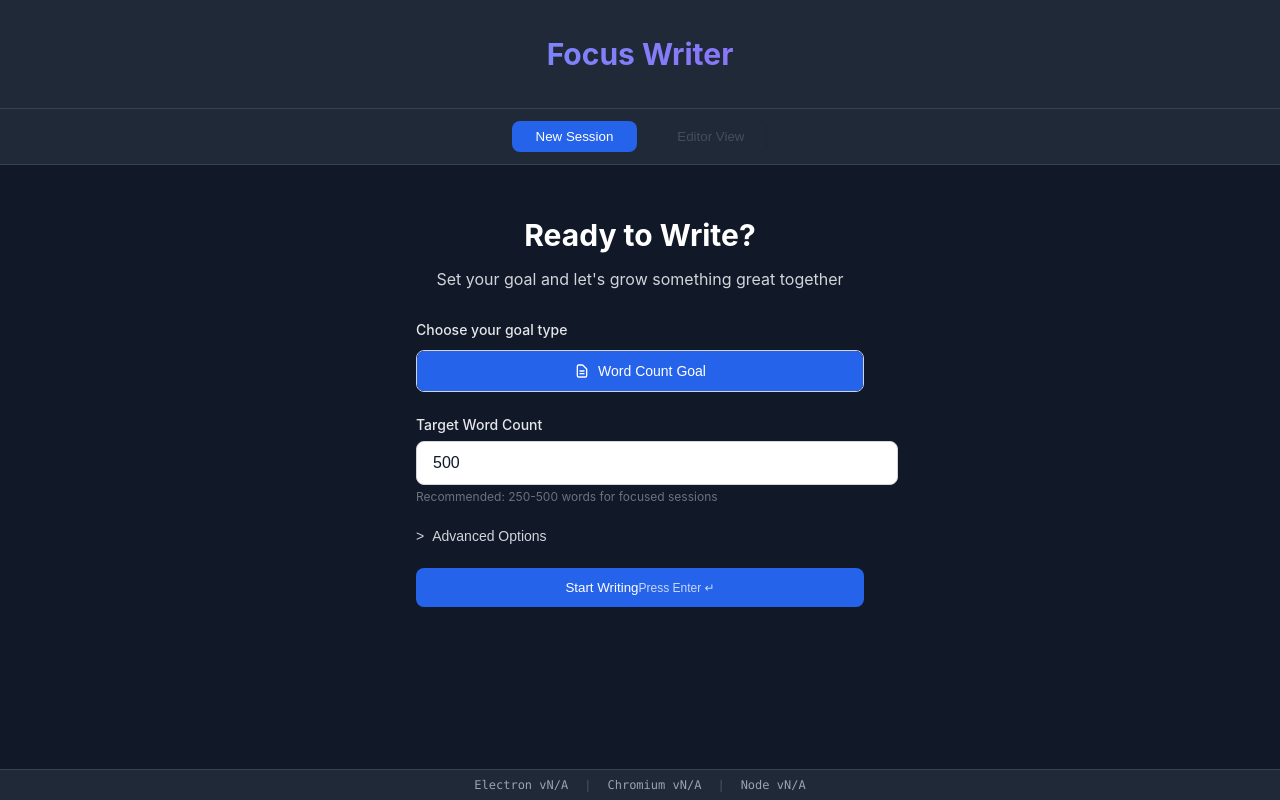
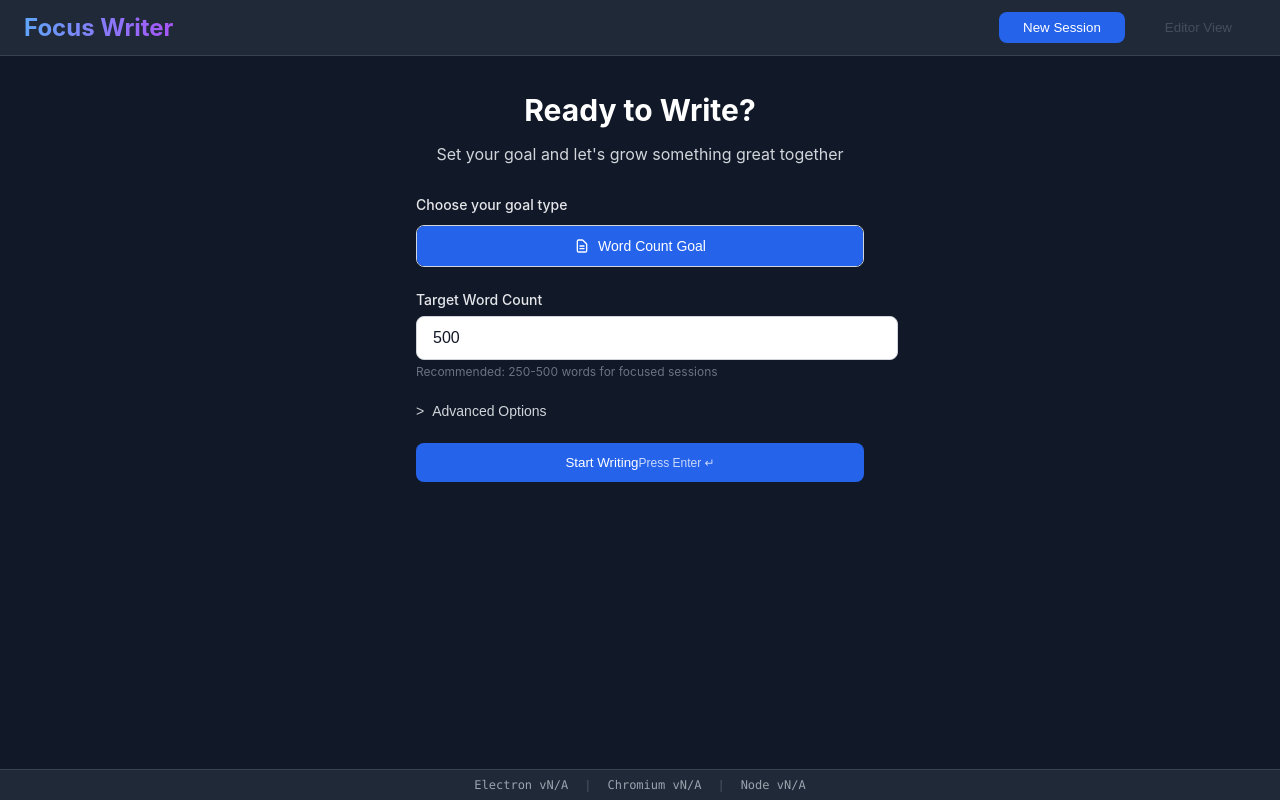
Before and after one commit to JoWilks25/Typing-Focus-App, a React (Vite) app: page / in a window 1280 px wide. Built offline with nearby package versions, Linux system fonts and the light colour scheme.

Commit message:
massive ui resizing/cleanup

```diff
--- a/src/main/index.ts
+++ b/src/main/index.ts
@@ -10,8 +10,8 @@ let mainWindow: BrowserWindow | null = null;
 function createWindow(): void {
   // Create the browser window (1280x800, min 1024x768)
   mainWindow = new BrowserWindow({
-    width: 1280,
-    height: 800,
+    width: 1920,
+    height: 1080,
     minWidth: 1024,
     minHeight: 768,
     show: false,
--- a/src/renderer/src/App.module.css
+++ b/src/renderer/src/App.module.css
@@ -5,27 +5,6 @@
   min-height: 100vh;
   background-color: #111827; /* gray-900 */
   color: #f3f4f6; /* gray-100 */
-}
-
-.header {
-  background-color: #1f2937; /* gray-800 */
-  border-bottom: 1px solid #374151; /* gray-700 */
-  padding: 1rem 1.5rem;
-}
-
-.header-content {
-  max-width: 80rem; /* max-w-7xl */
-  margin: 0 auto;
-}
-
-.app-title {
-  font-size: 1.875rem; /* text-3xl */
-  font-weight: 700; /* font-bold */
-  text-align: center;
-  background: linear-gradient(to right, #60a5fa, #a855f7); /* from-blue-400 to-purple-500 */
-  background-clip: text;
-  -webkit-background-clip: text;
-  color: transparent;
 }
 
 .navigation {
@@ -38,7 +17,24 @@
   max-width: 80rem; /* max-w-7xl */
   margin: 0 auto;
   display: flex;
-  justify-content: center;
+  justify-content: space-between; /* Changed from center to space-between */
+  align-items: center; /* Add vertical centering */
+  gap: 1rem;
+}
+
+.app-title {
+  font-size: 1.5rem; /* Reduced from 1.875rem to fit better in nav */
+  font-weight: 700; /* font-bold */
+  text-align: left; /* Changed from center to left */
+  background: linear-gradient(to right, #60a5fa, #a855f7); /* from-blue-400 to-purple-500 */
+  background-clip: text;
+  -webkit-background-clip: text;
+  color: transparent;
+  margin: 0; /* Remove default margin */
+}
+
+.nav-buttons {
+  display: flex;
   gap: 1rem;
 }
 
@@ -79,7 +75,7 @@
 .main-content {
   max-width: 80rem; /* max-w-7xl */
   margin: 0 auto;
-  padding: 2rem 1.5rem;
+  padding: 1rem;
 }
 
 .footer {
--- a/src/renderer/src/App.tsx
+++ b/src/renderer/src/App.tsx
@@ -22,31 +22,16 @@ function AppContent(): React.JSX.Element {
 
   return (
     <div className={styles['app-container']}>
-      {/* Header */}
-      <header className={styles['header']}>
-        <div className={styles['header-content']}>
+      {/* Navigation with integrated title */}
+      <nav className={styles['navigation']}>
+        <div className={styles['nav-content']}>
+          {/* Title on the left */}
           <h1 className={styles['app-title']}>
             Focus Writer
           </h1>
-        </div>
-      </header>
 
-      {/* Navigation */}
-      <nav className={styles['navigation']}>
-        <div className={styles['nav-content']}>
-          {/* <button
-            onClick={() => !isInActiveEditorSession && handleViewChange('dashboard')}
-            disabled={isInActiveEditorSession}
-            className={`${styles['nav-button']} ${isInActiveEditorSession
-              ? styles['nav-button-disabled']
-              : currentView === 'dashboard'
-                ? styles['nav-button-active']
-                : styles['nav-button-inactive']
-              }`}
-            title={isInActiveEditorSession ? 'Finish your session to access dashboard' : 'Dashboard View'}
-          >
-            Dashboard View
-          </button> */}
+          {/* Navigation buttons on the right */}
+          <div className={styles['nav-buttons']}>
             <button
               onClick={() => !isInActiveEditorSession && handleViewChange('session-setup')}
               disabled={isInActiveEditorSession}
@@ -73,6 +58,7 @@ function AppContent(): React.JSX.Element {
             >
               Editor View
             </button>
+          </div>
         </div>
       </nav>
 
--- a/src/renderer/src/components/Animation/TreeAnimation.module.css
+++ b/src/renderer/src/components/Animation/TreeAnimation.module.css
@@ -7,7 +7,7 @@
   align-items: center;
   justify-content: center;
   height: 100%;
-  min-height: 300px;
+  min-height: 250px;
   padding: 1rem;
   background-color: #1f2937; /* bg-gray-800 */
   border-radius: 0.5rem;
@@ -20,7 +20,7 @@
   justify-content: center;
   width: 100%;
   height: 100%;
-  min-height: 300px;
+  min-height: 250px;
   flex: 1;
 }
 
@@ -47,7 +47,7 @@
 
 @media (min-width: 1200px) {
   .tree-container {
-    min-height: 400px;
+    min-height: 300px;
   }
 
   .tree-animation {
--- a/src/renderer/src/components/Animation/TreeAnimation.tsx
+++ b/src/renderer/src/components/Animation/TreeAnimation.tsx
@@ -111,8 +111,8 @@ export const TreeAnimation = ({ progress, isActive, playFullAnimation = false, s
                             loop={false} // Never loop - we control playback manually
                             autoplay={playFullAnimation} // Autoplay only for full animation mode
                             style={{
-                                width: '300px',
-                                height: '300px',
+                                width: '150px',
+                                height: '150px',
                                 minWidth: '250px',
                                 minHeight: '250px'
                             }}
--- a/src/renderer/src/components/Session/SessionSummary.module.css
+++ b/src/renderer/src/components/Session/SessionSummary.module.css
@@ -2,16 +2,16 @@
 /* Purpose: Session summary display styling */
 
 .summary-container {
-  max-width: 32rem; /* max-w-lg */
+  max-width: 48rem; /* Increased from 32rem to 48rem (768px) */
   margin: 0 auto;
   background-color: #1f2937; /* bg-gray-800 */
   border-radius: 0.75rem;
-  padding: 2rem;
+  padding: 0.5rem 2rem;
   box-shadow: 0 10px 25px -5px rgba(0, 0, 0, 0.1);
 }
 
 .header {
-  margin-bottom: 2rem;
+  margin-bottom: 1rem;
   text-align: center;
 }
 
@@ -148,3 +148,45 @@
 .action-button-secondary:hover {
   background-color: #4b5563; /* hover:bg-gray-600 */
 }
+
+/* Add a new container for the two-column layout */
+.content-layout {
+  display: flex;
+  gap: 2rem;
+  margin-bottom: 2rem;
+  align-items: flex-start;
+}
+
+.tree-section {
+  flex: 1;
+  text-align: center;
+}
+
+.tree-container {
+  display: flex;
+  justify-content: center;
+  align-items: center;
+  margin-bottom: 1rem;
+  min-height: 200px;
+}
+
+.stats-section {
+  flex: 1;
+  display: flex;
+  flex-direction: column;
+}
+
+.stats-grid {
+  display: flex;
+  flex-direction: column;
+  gap: 1rem;
+  margin-bottom: 0;
+}
+
+.stat-card {
+  background-color: #374151; /* bg-gray-700 */
+  border-radius: 0.5rem;
+  padding: 1rem;
+  text-align: center;
+  min-width: 200px;
+}
--- a/src/renderer/src/components/Session/SessionSummary.tsx
+++ b/src/renderer/src/components/Session/SessionSummary.tsx
@@ -163,16 +163,42 @@ export function SessionSummary(): React.JSX.Element {
                     }
                 </p>
             </div>
+            {/* Progress Bar */}
+            {/* <div className={styles['progress-section']}>
+                <div className={styles['progress-title']}>Progress</div>
+                <div className={styles['progress-bar']}>
+                    <div
+                        className={styles['progress-fill']}
+                        style={{ width: `${Math.min(stats.progressPercentage, 100)}%` }}
+                    />
+                </div>
+                <div className={styles['progress-text']}>{stats.progressPercentage}%</div>
+            </div> */}
+
+            {/* Content Layout - Tree Animation and Stats */}
+            <div className={styles['content-layout']}>
+                {/* Tree Animation */}
+                <div className={styles['tree-section']}>
+                    <div className={styles['tree-container']}>
+                        <TreeAnimation
+                            progress={stats.progressPercentage}
+                            isActive={true} // Always show animation in session summary
+                            playFullAnimation={stats.isCompleted} // Play full animation when goal is completed
+                            showWiltedTree={!stats.isCompleted} // Show wilted tree emoji when goal is not completed
+                        />
+                    </div>
+                </div>
 
                 {/* Statistics */}
+                <div className={styles['stats-section']}>
                     <div className={styles['stats-grid']}>
+                        <div className={styles['stat-card']}>
+                            <div className={styles['stat-label']}>Goal Progress</div>
+                            <div className={styles['stat-value']}>{stats.progressPercentage}%</div>
+                        </div>
                         <div className={styles['stat-card']}>
                             <div className={styles['stat-label']}>Words Written</div>
                             <div className={styles['stat-value']}>{session.currentWords}</div>
-                </div>
-                <div className={styles['stat-card']}>
-                    <div className={styles['stat-label']}>Goal Progress</div>
-                    <div className={styles['stat-value']}>{stats.progressPercentage}%</div>
                         </div>
                         <div className={styles['stat-card']}>
                             <div className={styles['stat-label']}>Time Elapsed</div>
@@ -185,29 +211,7 @@ export function SessionSummary(): React.JSX.Element {
                             <div className={styles['stat-value']}>{stats.wordsPerMinute}</div>
                         </div>
                     </div>
-
-            {/* Tree Animation */}
-            <div className={styles['tree-section']}>
-                <div className={styles['tree-container']}>
-                    <TreeAnimation
-                        progress={stats.progressPercentage}
-                        isActive={true} // Always show animation in session summary
-                        playFullAnimation={stats.isCompleted} // Play full animation when goal is completed
-                        showWiltedTree={!stats.isCompleted} // Show wilted tree emoji when goal is not completed
-                    />
                 </div>
-            </div>
-
-            {/* Progress Bar */}
-            <div className={styles['progress-section']}>
-                <div className={styles['progress-title']}>Progress</div>
-                <div className={styles['progress-bar']}>
-                    <div
-                        className={styles['progress-fill']}
-                        style={{ width: `${Math.min(stats.progressPercentage, 100)}%` }}
-                    />
-                </div>
-                <div className={styles['progress-text']}>{stats.progressPercentage}%</div>
             </div>
 
             {/* Action Buttons */}
@@ -218,12 +222,12 @@ export function SessionSummary(): React.JSX.Element {
                 >
                     Start New Session
                 </button>
-                <button
+                {/* <button
                     onClick={handleViewDashboard}
                     className={`${styles['action-button']} ${styles['action-button-secondary']}`}
                 >
                     View Dashboard
-                </button>
+                </button> */}
             </div>
         </div>
     );
```
Lines whose indentation alone changed are shown as unchanged.
